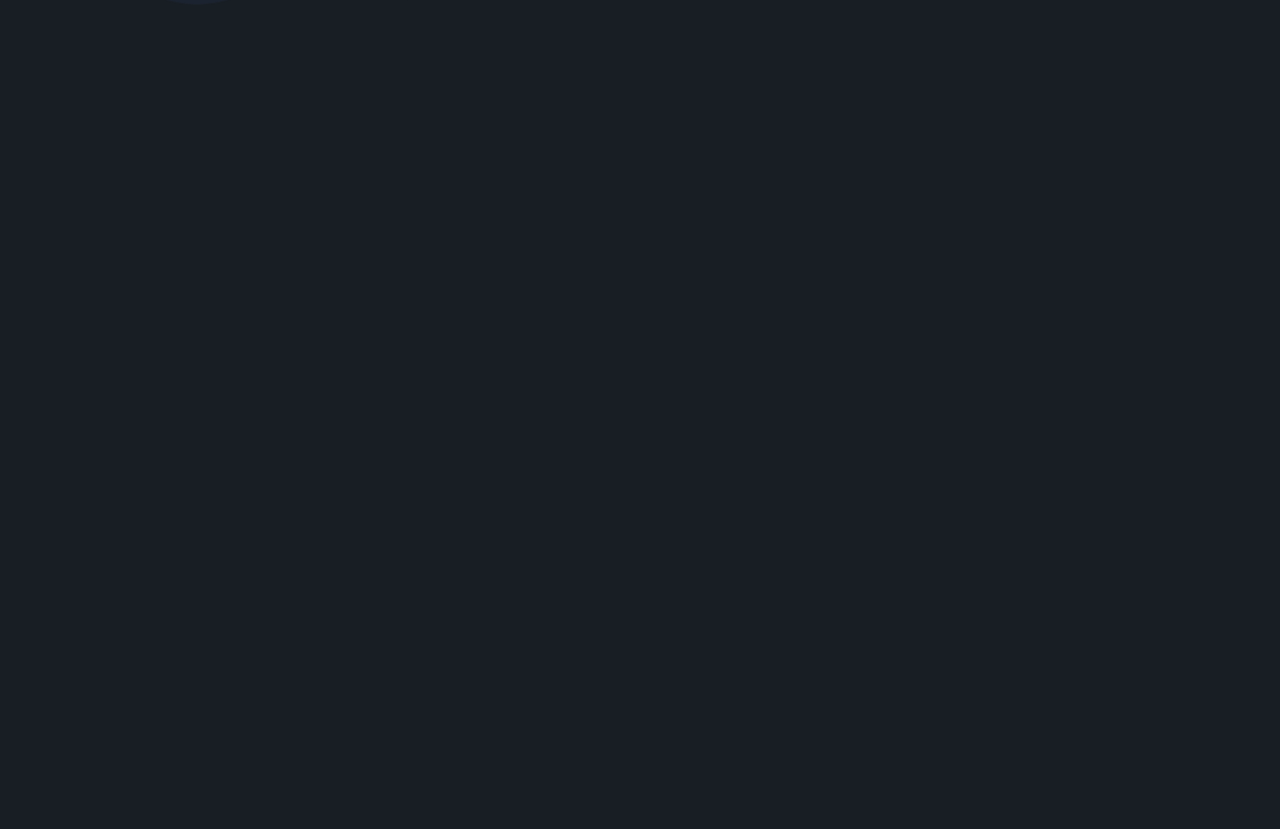
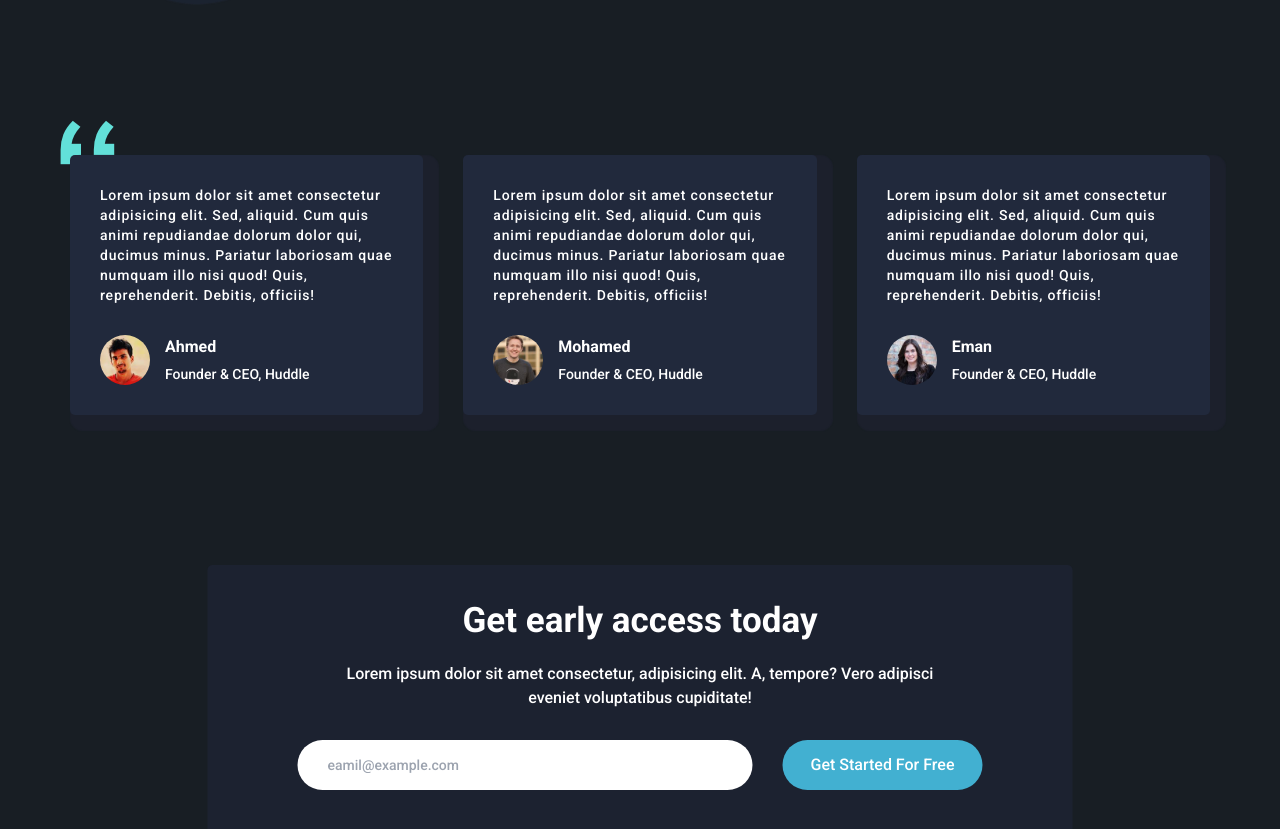
Before and after one commit to ahmedya3ser8/Tailwind_Website, a React (Vite) app: page / in a window 1280 px wide. Shown: the part 2280-3109 px from the top of the page. Before the commit the page ends 2435 px from the top, so only its background shows below. Built offline with nearby package versions, Linux system fonts and the light colour scheme.

Commit message:
Creating Testimonials and GetStarted

```diff
--- /dev/null
+++ b/src/components/GetStarted.jsx
@@ -0,0 +1,35 @@
+
+function GetStarted() {
+  return (
+    <section>
+      <div className="container">
+        <div className="relative">
+            <div className=" bg-[#1c2230] absolute left-[50%] translate-x-[-50%] top-[-150px] rounded-[5px] element-center flex-col  w-[865px] min-h-[275px]  max-w-full text-white text-center p-[30px]">
+              <h3 className="text-[25px] md:text-[35px] font-semibold mb-[15px]">
+                Get early access today
+              </h3>
+              <p className="w-[620px] max-w-full mx-auto mb-[30px]">
+                Lorem ipsum dolor sit amet consectetur, adipisicing elit. A,
+                tempore? Vero adipisci eveniet voluptatibus cupiditate!
+              </p>
+              <form className="w-full flex justify-between items-center flex-wrap md:px-[60px] gap-[30px]">
+                <input
+                  type="email"
+                  placeholder="eamil@example.com"
+                  className="md:flex-1 w-full  h-[50px] rounded-[30px] pl-[30px] outline-none border-none text-sm text-black font-medium"
+                />
+                <button
+                  type="submit"
+                  className=" w-full md:w-[200px] h-[50px] bg-[#42b0d1] hover:bg-[#8cdae4] transition-all duration-200 rounded-[30px] text-white"
+                >
+                  Get Started For Free
+                </button>
+              </form>
+            </div>
+          </div>
+      </div>
+    </section>
+  )
+}
+
+export default GetStarted;
--- /dev/null
+++ b/src/components/TestimonialBox.jsx
@@ -0,0 +1,17 @@
+
+function TestimonialBox({ image, desc, name, position }) {
+  return (
+    <div className="bg-[#21293c] rounded-[5px] p-[30px] shadow-[8px_8px_1px_8px_#1c202c]">
+      <p className="text-white text-sm font-normal tracking-[0.8px] mb-[30px]">{desc}</p>
+      <div className="flex items-center gap-[15px]">
+        <img src={`/src/assets/images/${image}`} alt="testimonials-img" className="w-[50px] h-[50px] rounded-[50%] object-contain" />
+        <div>
+          <strong className="text-white block mb-[5px]">{name}</strong>
+          <p className="text-white font-normal text-sm">{position}</p>
+        </div>
+      </div>
+    </div>
+  )
+}
+
+export default TestimonialBox;
--- /dev/null
+++ b/src/components/Testimonials.jsx
@@ -0,0 +1,51 @@
+import { useState } from "react";
+import bgQuotes from '../assets/images/bg-quotes.png';
+import TestimonialBox from "./TestimonialBox";
+
+function Testimonials() {
+  const [testData, setTestData] = useState([
+    {
+      id: 1,
+      desc: "Lorem ipsum dolor sit amet consectetur adipisicing elit. Sed, aliquid. Cum quis animi repudiandae dolorum dolor qui, ducimus minus. Pariatur laboriosam quae numquam illo nisi quod! Quis, reprehenderit. Debitis, officiis!",
+      image: "profile-1.jpg",
+      position: "Founder & CEO, Huddle",
+      name: "Ahmed",
+    },
+    {
+      id: 2,
+      desc: "Lorem ipsum dolor sit amet consectetur adipisicing elit. Sed, aliquid. Cum quis animi repudiandae dolorum dolor qui, ducimus minus. Pariatur laboriosam quae numquam illo nisi quod! Quis, reprehenderit. Debitis, officiis!",
+      image: "profile-2.jpg",
+      position: "Founder & CEO, Huddle",
+      name: "Mohamed",
+    },
+    {
+      id: 3,
+      desc: "Lorem ipsum dolor sit amet consectetur adipisicing elit. Sed, aliquid. Cum quis animi repudiandae dolorum dolor qui, ducimus minus. Pariatur laboriosam quae numquam illo nisi quod! Quis, reprehenderit. Debitis, officiis!",
+      image: "profile-3.jpg",
+      position: "Founder & CEO, Huddle",
+      name: "Eman",
+    },
+  ])
+  return (
+    <section className="pb-[300px]">
+      <div className="container relative">
+        <div className="absolute left-[20px] top-[-35px]">
+          <img src={bgQuotes} alt="quote-img" />
+        </div>
+        <div className="grid grid-cols-1 md:grid-cols-2 lg:grid-cols-3 gap-[40px] relative z-10">
+          {testData.map(item => (
+            <TestimonialBox
+              key={item.id}
+              desc={item.desc}
+              image={item.image}
+              position={item.position}
+              name={item.name}
+            />
+          ))}
+        </div>
+      </div>
+    </section>
+  )
+}
+
+export default Testimonials;
--- a/src/pages/Home.jsx
+++ b/src/pages/Home.jsx
@@ -1,6 +1,8 @@
 import Features from "../components/Features";
+import GetStarted from "../components/GetStarted";
 import Landing from "../components/Landing";
 import StayProductive from "../components/StayProductive";
+import Testimonials from "../components/Testimonials";
 
 function Home() {
   return (
@@ -8,6 +10,8 @@ function Home() {
       <Landing />
       <Features />
       <StayProductive />
+      <Testimonials />
+      <GetStarted />
     </>
   )
 }
```
